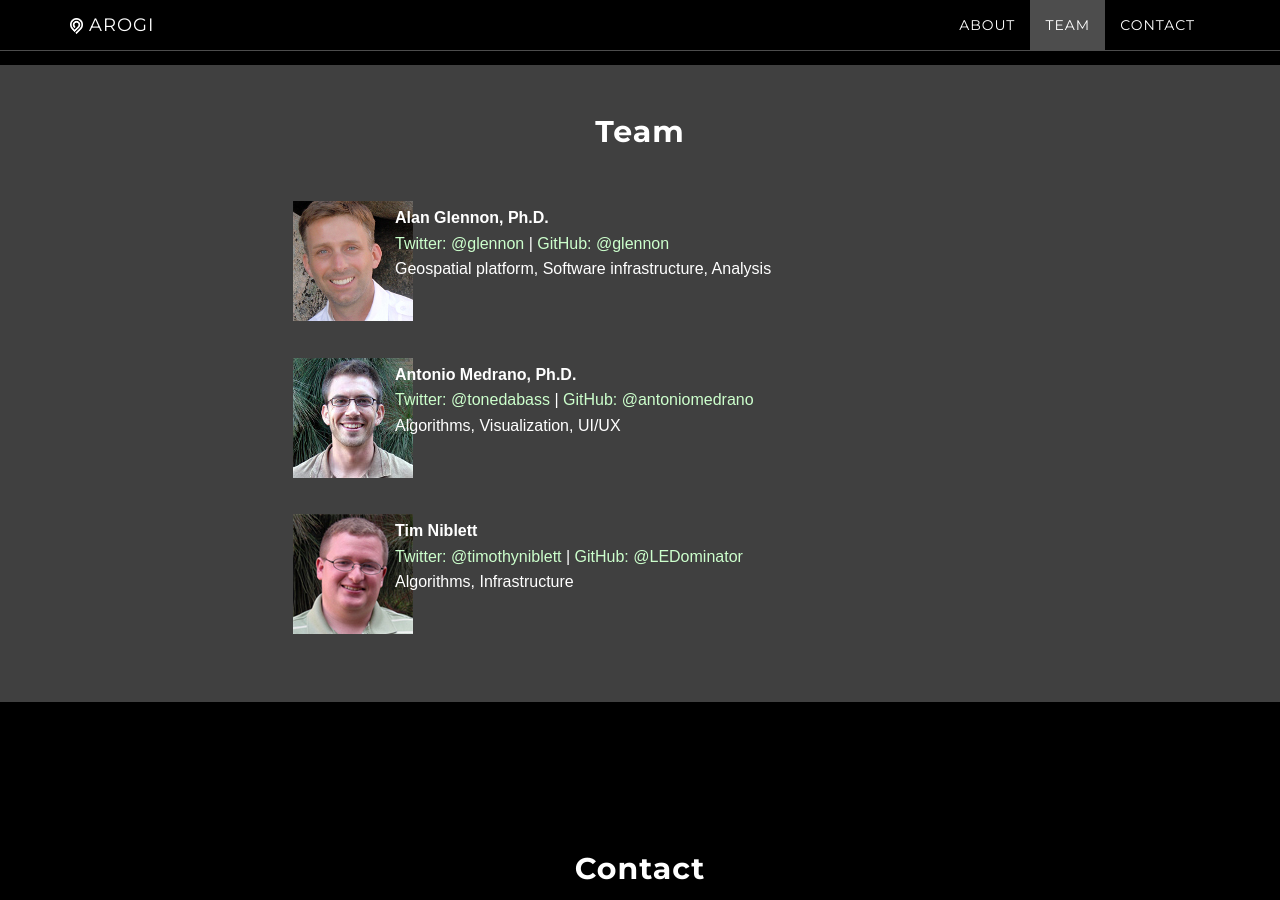
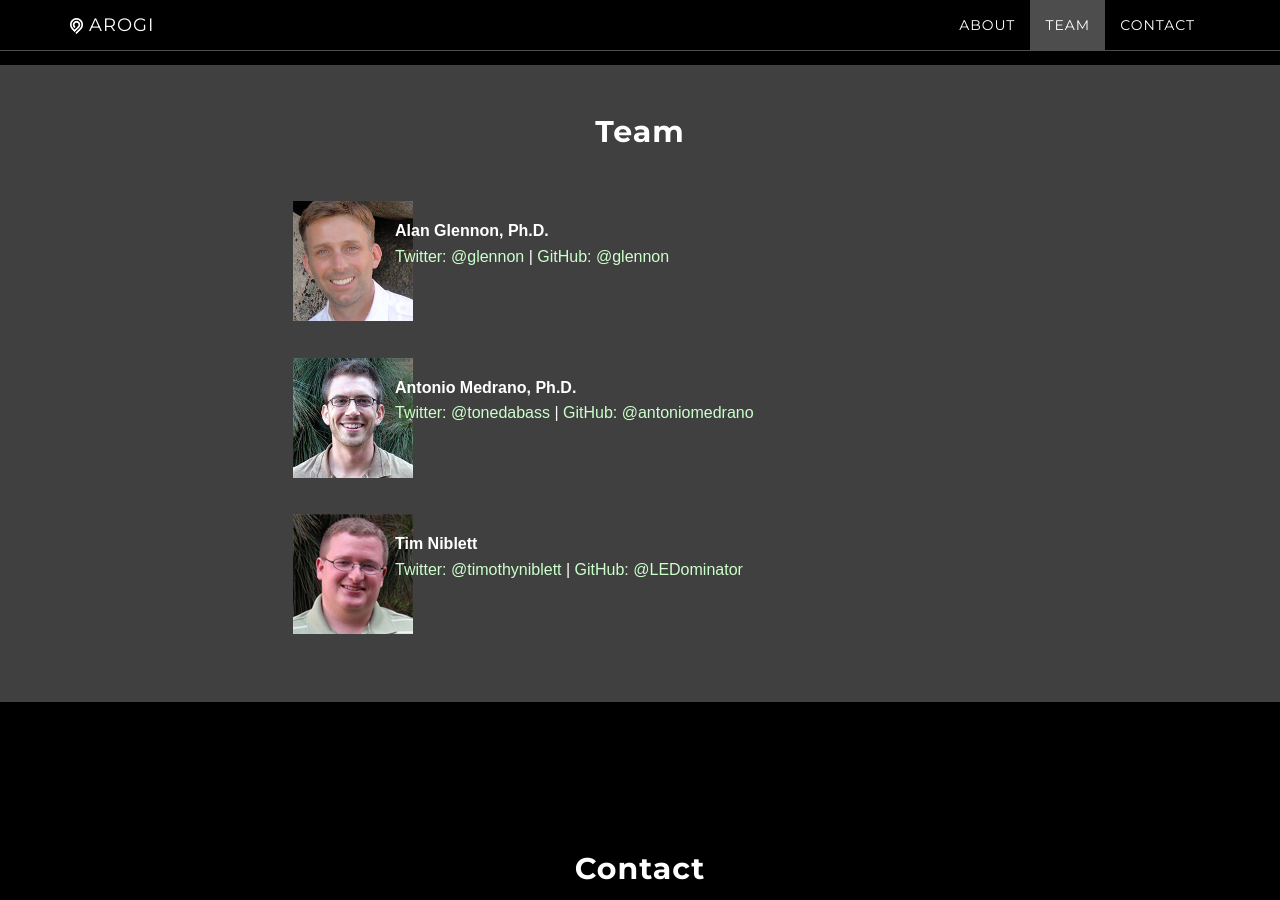
Before and after one commit to arogi/arogi.github.io, a Jekyll site: the page built from index.html, in a window 1280 px wide and 900 px high, scrolled down 880 px. Built offline with Jekyll 4.4.1, drawn with Linux system fonts in a browser that asks for light colours.

Commit message:
Update team.html
remove specialties.

```diff
--- a/_includes/team.html
+++ b/_includes/team.html
@@ -8,15 +8,15 @@
                     <table style="font-family: Arial;" width=100%>
                       <tr>
                         <td style="width:10%; padding:2.5%; text-align: center;"><img src="img/alanhead.jpg" style="width=50%"/></td>
-                        <td><p><strong>Alan Glennon, Ph.D.</strong><br /><a href="http://twitter.com/glennon">Twitter: @glennon</a> | <a href="http://github.com/glennon">GitHub: @glennon</a><br />Geospatial platform, Software infrastructure, Analysis</p></td>
+                        <td><p><strong>Alan Glennon, Ph.D.</strong><br /><a href="http://twitter.com/glennon">Twitter: @glennon</a> | <a href="http://github.com/glennon">GitHub: @glennon</a></p></td>
                       </tr>
                       <tr>
                         <td style="width:10%; padding:2.5%; text-align: center;"><img src="img/antoniohead.jpg" style="width=50%"/></td>
-                        <td><p><strong>Antonio Medrano, Ph.D.</strong><br /><a href="http://twitter.com/tonedabass">Twitter: @tonedabass</a> | <a href="http://github.com/antoniomedrano">GitHub: @antoniomedrano</a><br />Algorithms, Visualization, UI/UX</p></td>
+                        <td><p><strong>Antonio Medrano, Ph.D.</strong><br /><a href="http://twitter.com/tonedabass">Twitter: @tonedabass</a> | <a href="http://github.com/antoniomedrano">GitHub: @antoniomedrano</a></p></td>
                       </tr>
                       <tr>
                         <td style="width:10%; padding:2.5%; text-align: center;"><img src="img/timhead.jpg" style="width=50%"/></td>
-                        <td><p><strong>Tim Niblett</strong><br /><a href="https://twitter.com/timothyniblett">Twitter: @timothyniblett</a> | <a href="https://github.com/LEDominator">GitHub: @LEDominator</a><br />Algorithms, Infrastructure</p></td>
+                        <td><p><strong>Tim Niblett</strong><br /><a href="https://twitter.com/timothyniblett">Twitter: @timothyniblett</a> | <a href="https://github.com/LEDominator">GitHub: @LEDominator</a></p></td>
                       </tr>
                     </table>
                     </center>
```
